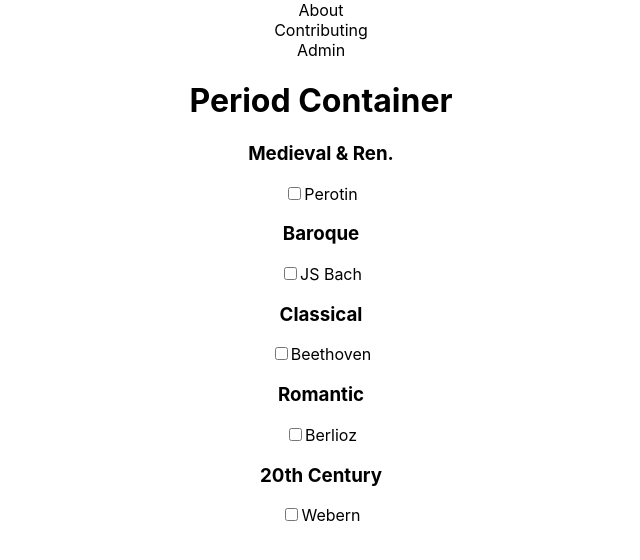
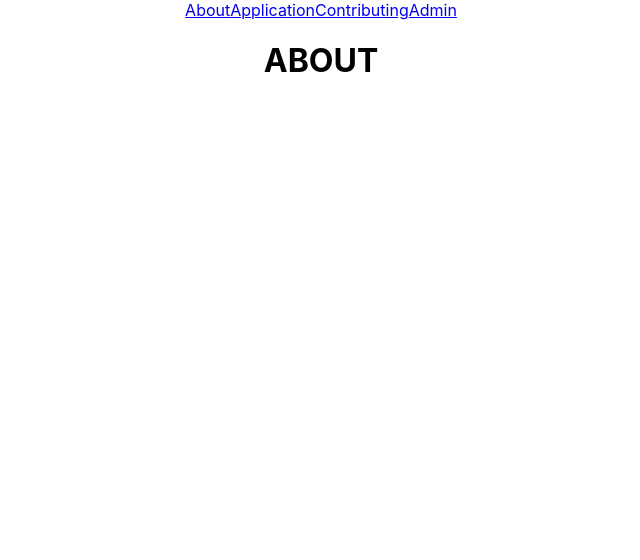
Before and after one commit to QED0711/score-study-react, a React (Create React App) app: page / in a window 1280 px wide. Shown: the top 560 px of the page, without its empty margins (319-959 px from the left). Built offline with nearby package versions, Linux system fonts and the light colour scheme.

Commit message:
added basic routing

```diff
--- a/package.json
+++ b/package.json
@@ -5,6 +5,7 @@
   "dependencies": {
     "react": "^16.10.2",
     "react-dom": "^16.10.2",
+    "react-router-dom": "^5.1.2",
     "react-scripts": "3.2.0"
   },
   "scripts": {
--- a/src/App.js
+++ b/src/App.js
@@ -1,4 +1,6 @@
 import React, { useState } from "react";
+import { BrowserRouter, Switch, Route } from "react-router-dom";
+
 import "./App.css";
 
 import UserContext from "./contexts/UserContext";
@@ -11,40 +13,29 @@ const testUser = { usename: "qdizon", authorization: "admin" };
 
 function App() {
   const [selectedComposers, setSelectedComposers] = useState([]);
-  const [user, setUser] = useState(testUser)
+  const [user, setUser] = useState(testUser);
 
   return (
+    <BrowserRouter>
       <div className="App">
         <UserContext.Provider value={user}>
           <ComposerContext.Provider
             value={{ selectedComposers, setSelectedComposers }}
           >
             <NavDesktop />
+            <Switch>
+
+              <Route exact path="/">
+                <h1>ABOUT</h1>
+              </Route>
+              <Route exact path="/app">
                 <PeriodContainer />
+              </Route>
+            </Switch>
           </ComposerContext.Provider>
         </UserContext.Provider>
-      {/*
-      ROUTER
-        NAVIGATION
-          admin (if admin)
-          login
-
-
-
-
-        USER_INTERFACE
-
-        the following show up no matter if someone is signed in or not
-
-        PERIOD period={early}
-        PERIOD period={baroque}
-        PERIOD period={classical}
-        PERIOD period={romantic}
-        PERIOD period={20th-century}
-
-
-      */}
       </div>
+    </BrowserRouter>
   );
 }
 
--- a/src/components/navigation/NavDesktop.js
+++ b/src/components/navigation/NavDesktop.js
@@ -1,4 +1,6 @@
 import React, { useContext } from "react";
+import { Link } from 'react-router-dom';
+
 import UserContext from "../../contexts/UserContext";
 
 const NavDesktop = () => {
@@ -6,9 +8,10 @@ const NavDesktop = () => {
 
   return (
     <nav className="navbar navbar-desktop">
-      <div>About</div>
-      <div>Contributing</div>
-      {user && user.authorization === "admin" && <div>Admin</div>}
+      <Link to="/">About</Link>
+      <Link to="/app">Application</Link>
+      <Link to="/contributing">Contributing</Link>
+      {user && user.authorization === "admin" && <Link to="/admin">Admin</Link>}
     </nav>
   );
 };
```
Also changed, not shown: 1 other file (tests, documents, lock files or other folders). Lines whose indentation alone changed are shown as unchanged.
